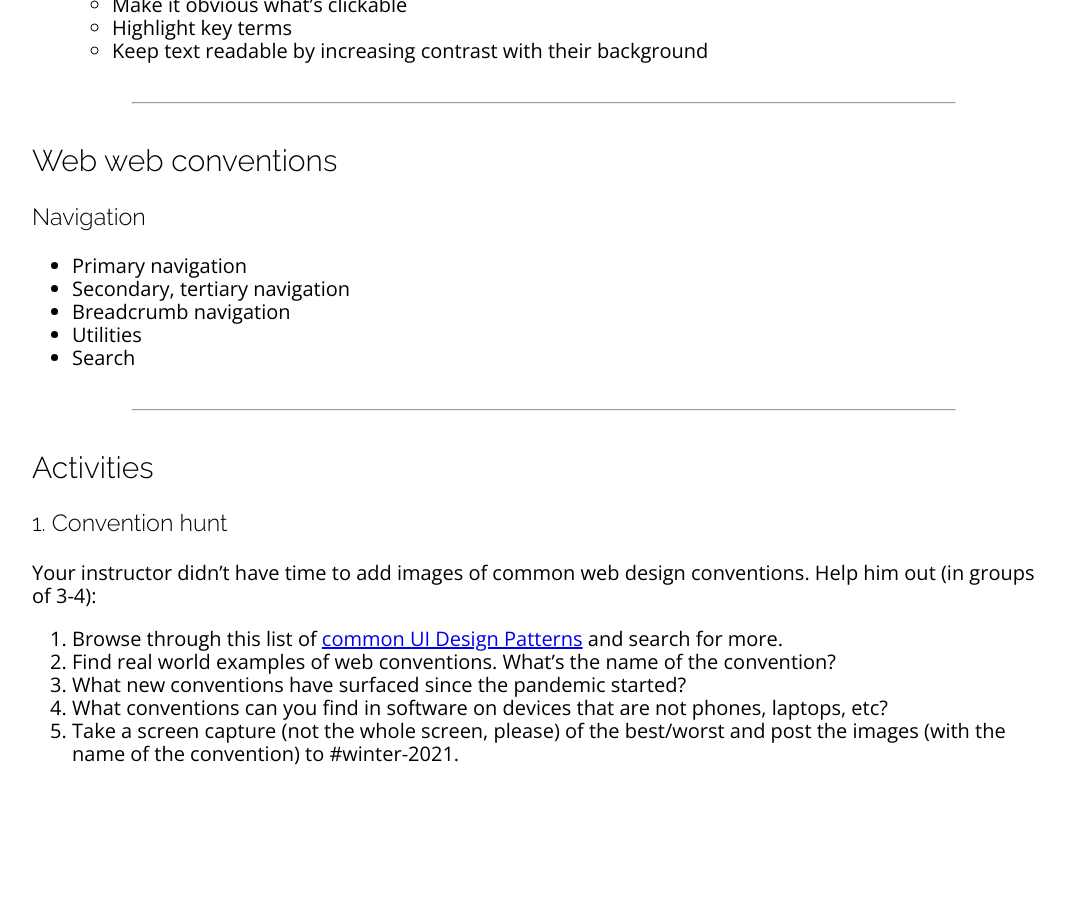
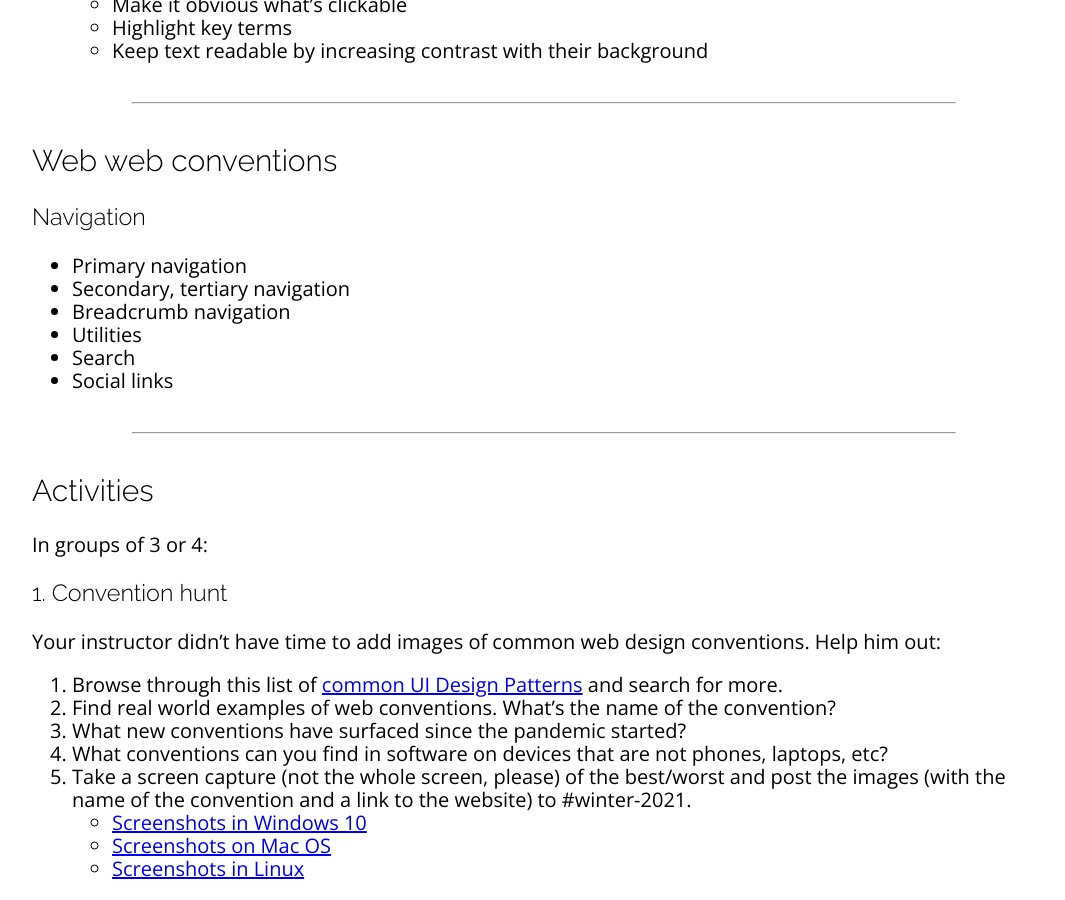
Before and after one commit to sait-wbdv/winter-2021, a Jekyll site: the page built from cheatsheets/web-conventions/index.md, in a window 1280 px wide and 900 px high, scrolled down 1383 px. Shown: the whole window, without its empty margins (96-1161 px from the left). Built offline with Jekyll 4.4.1, drawn with Linux system fonts in a browser that asks for light colours; nearby versions of some CDN libraries; before the commit the page ends 2168 px from its top, so only the background shows below that.

Commit message:
added conventions

```diff
--- a/cheatsheets/web-conventions/index.md
+++ b/cheatsheets/web-conventions/index.md
@@ -49,16 +49,20 @@ Conventions are popular design patterns that evolve over time as the user become
 - Breadcrumb navigation
 - Utilities
 - Search
-
-
+- Social links
 
 ---
 
 ## Activities
+In groups of 3 or 4:
+
 ### 1. Convention hunt
-Your instructor didn't have time to add images of common web design conventions. Help him out (in groups of 3-4):
+Your instructor didn't have time to add images of common web design conventions. Help him out:
 1. Browse through this list of [common UI Design Patterns](http://ui-patterns.com/patterns) and search for more.
 2. Find real world examples of web conventions. What's the name of the convention?
 3. What new conventions have surfaced since the pandemic started?
 4. What conventions can you find in software on devices that are not phones, laptops, etc?
-4. Take a screen capture (not the whole screen, please) of the best/worst and post the images (with the name of the convention) to #winter-2021.
+4. Take a screen capture (not the whole screen, please) of the best/worst and post the images (with the name of the convention and a link to the website) to #winter-2021.
+    - [Screenshots in Windows 10](https://www.howtogeek.com/226280/how-to-take-screenshots-in-windows-10/)
+    - [Screenshots on Mac OS](https://support.apple.com/en-ca/HT201361)
+    - [Screenshots in Linux](https://itsfoss.com/take-screenshot-linux/)
```
